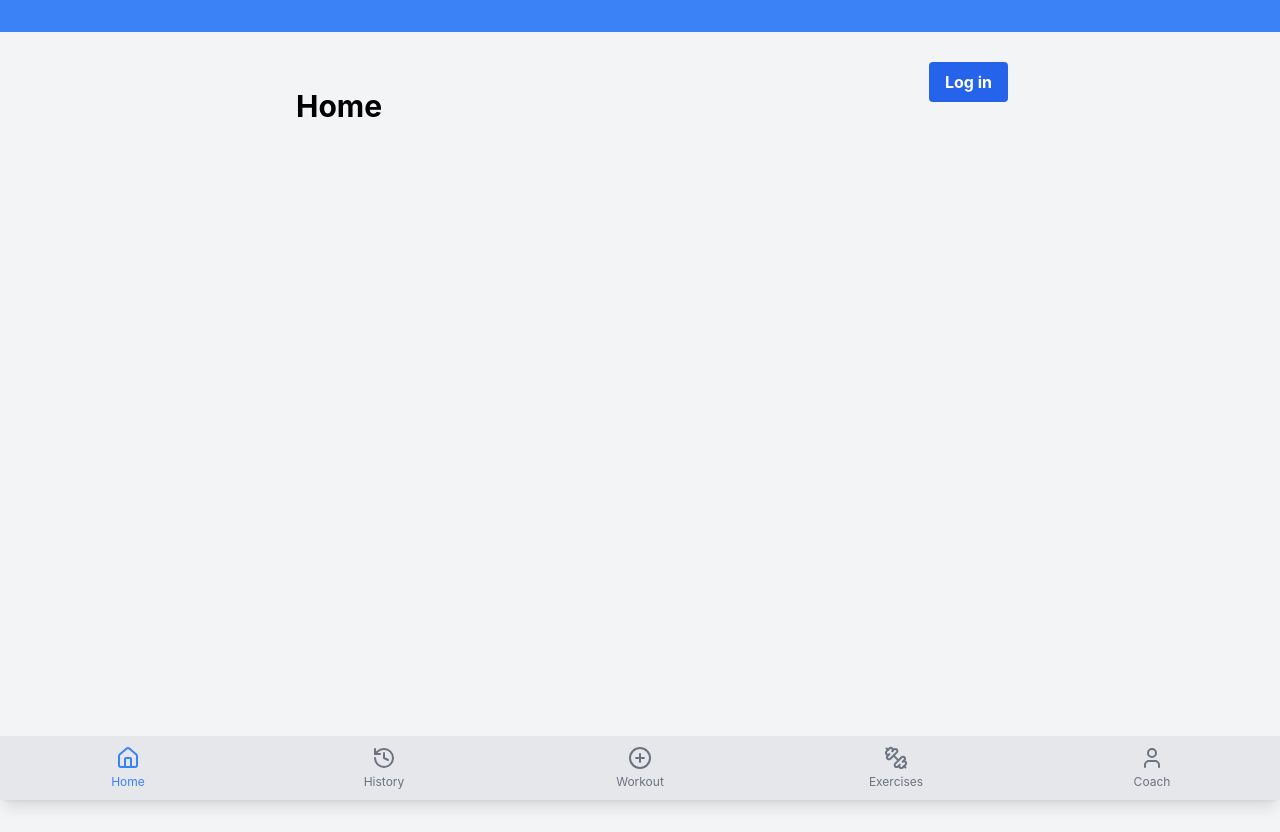
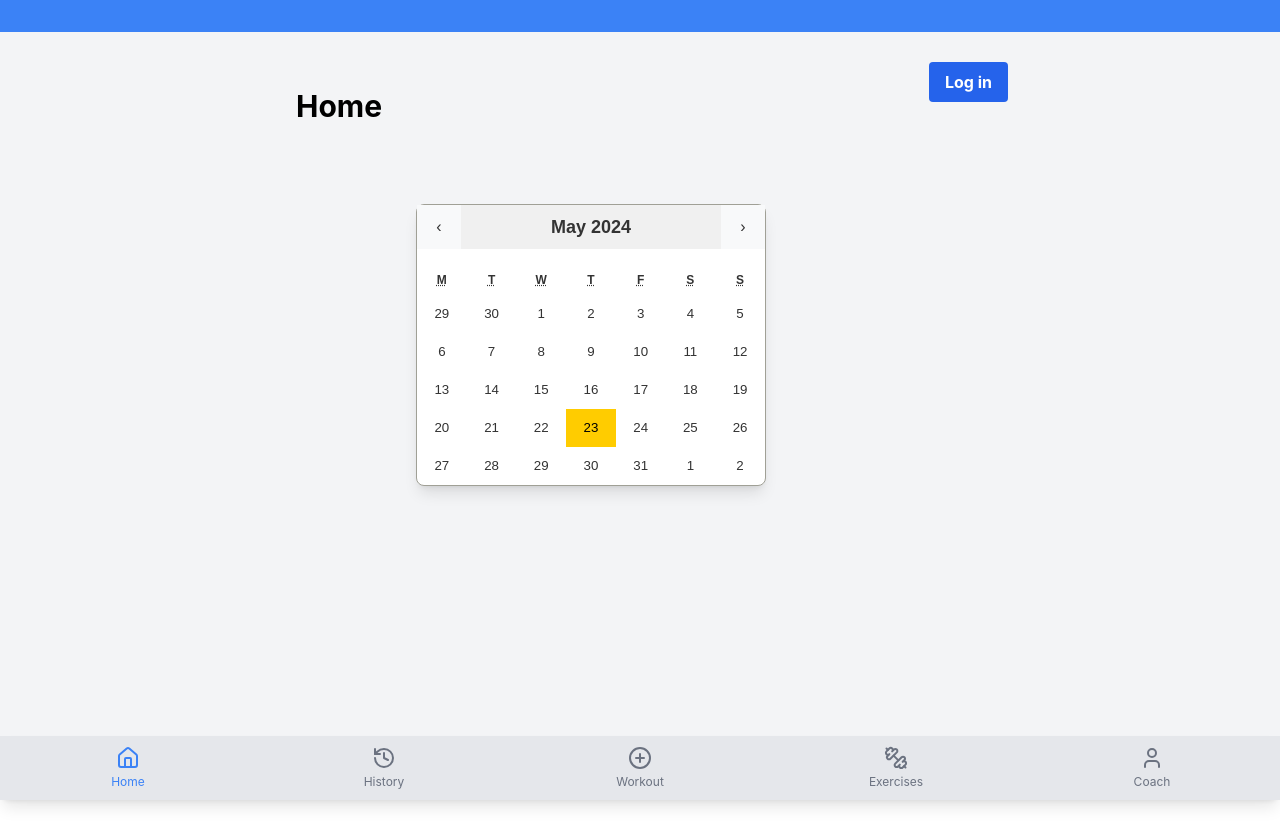
Before and after one commit to IbrahimElsa/fitness-app, a React (Create React App) app: page / in a window 1280 px wide. After the commit the page ends 800 px from the top, so only its background shows below. Built offline with nearby package versions, Linux system fonts and the light colour scheme; no server answers.

Commit message:
UI color changes, replaced bar chart w/ calender

```diff
--- a/package.json
+++ b/package.json
@@ -13,6 +13,7 @@
     "framer-motion": "^11.2.10",
     "lucide-react": "^0.396.0",
     "react": "^18.2.0",
+    "react-calendar": "^5.0.0",
     "react-dom": "^18.2.0",
     "react-router-dom": "^6.24.0",
     "react-scripts": "^5.0.1",
--- a/src/components/CustomBarChart.js
+++ /dev/null
@@ -1,51 +0,0 @@
-import React from "react";
-import { BarChart, Bar, XAxis, YAxis, Tooltip, ResponsiveContainer } from 'recharts';
-import { useTheme } from '../components/ThemeContext';
-
-const CustomBarChart = ({ data }) => {
-    const { theme } = useTheme();
-    const textColor = theme === 'light' ? '#374151' : '#D1D5DB';
-    const barColor = '#8B5CF6';
-
-    const maxDays = Math.max(...data.map(item => item.days));
-
-    return (
-        <div className="w-full flex justify-center">
-            <div className="w-full max-w-3xl h-64 md:h-80">
-                <ResponsiveContainer width="100%" height="100%">
-                    <BarChart data={data} margin={{ top: 20, right: 20, left: -20, bottom: 5 }}>
-                        <XAxis
-                            dataKey="date"
-                            stroke={textColor}
-                            tickLine={false}
-                            axisLine={{ stroke: textColor, strokeWidth: 1 }}
-                        />
-                        <YAxis
-                            domain={[0, maxDays]}
-                            allowDecimals={false}
-                            stroke={textColor}
-                            tickLine={false}
-                            axisLine={{ stroke: textColor, strokeWidth: 1 }}
-                        />
-                        <Tooltip
-                            cursor={{ fill: 'rgba(139, 92, 246, 0.1)' }}
-                            contentStyle={{
-                                backgroundColor: theme === 'light' ? 'white' : '#374151',
-                                borderColor: barColor,
-                                borderRadius: '8px'
-                            }}
-                            labelStyle={{ color: textColor }}
-                        />
-                        <Bar
-                            dataKey="days"
-                            fill={barColor}
-                            radius={[4, 4, 0, 0]}
-                        />
-                    </BarChart>
-                </ResponsiveContainer>
-            </div>
-        </div>
-    );
-};
-
-export default CustomBarChart;
--- /dev/null
+++ b/src/components/CustomCalendar.css
@@ -0,0 +1,120 @@
+
+/* Light theme styles */
+.light-theme .react-calendar {
+  background-color: white;
+  color: #333;
+}
+
+.light-theme .react-calendar__tile {
+  color: #333;
+}
+
+.light-theme .react-calendar__tile--now {
+  background: #ffcc00;
+  color: black;
+}
+
+.light-theme .react-calendar__tile--active {
+  background: #007bff;
+  color: white;
+}
+
+.light-theme .react-calendar__tile--gym-visit {
+  background: #007bff;
+  color: white;
+}
+
+.light-theme .react-calendar__tile--gym-today {
+  background: #28a745;
+  color: white;
+}
+
+.light-theme .react-calendar__navigation {
+  background-color: #f8f9fa;
+}
+
+.light-theme .react-calendar__navigation__label {
+  color: #333;
+  font-weight: bold;
+}
+
+.light-theme .react-calendar__navigation__arrow {
+  color: #333;
+}
+
+/* Dark theme styles */
+.dark-theme .react-calendar {
+  background-color: #333;
+  color: white;
+}
+
+.dark-theme .react-calendar__tile {
+  color: white;
+}
+
+.dark-theme .react-calendar__tile--now {
+  background: #ffe066;
+  color: black;
+}
+
+.dark-theme .react-calendar__tile--active {
+  background: #1a73e8;
+  color: white;
+}
+
+.dark-theme .react-calendar__tile--gym-visit {
+  background: #1a73e8;
+  color: white;
+}
+
+.dark-theme .react-calendar__tile--gym-today {
+  background: #28a745;
+  color: white;
+}
+
+.dark-theme .react-calendar__navigation {
+  background-color: #222;
+}
+
+.dark-theme .react-calendar__navigation button {
+  background-color: #222;
+  color: white;
+  transition: background-color 0.1s ease, color 0.1s ease;
+}
+
+.dark-theme .react-calendar__navigation__label {
+  color: white;
+  font-weight: bold;
+}
+
+.dark-theme .react-calendar__navigation__arrow {
+  color: white;
+}
+
+/* New styles for immediate feedback on arrow press */
+.dark-theme .react-calendar__navigation button:active {
+  background-color: #444;
+  color: #ddd;
+}
+
+.dark-theme .react-calendar__navigation button:hover {
+  background-color: #333;
+}
+
+.dark-theme .react-calendar__navigation button:focus {
+  outline: none;
+  background-color: #333;
+}
+
+.dark-theme .react-calendar__navigation__label,
+.dark-theme .react-calendar__navigation__prev-button,
+.dark-theme .react-calendar__navigation__next-button {
+  background-color: #222;
+}
+
+/* Ensure arrow buttons maintain their style when active */
+.dark-theme .react-calendar__navigation__prev-button:active,
+.dark-theme .react-calendar__navigation__next-button:active {
+  background-color: #444;
+  color: #ddd;
+}
--- /dev/null
+++ b/src/components/CustomCalendar.js
@@ -0,0 +1,53 @@
+import React from "react";
+import Calendar from "react-calendar";
+import 'react-calendar/dist/Calendar.css';
+import './CustomCalendar.css';
+import { useTheme } from "../components/ThemeContext";
+
+const CustomCalendar = ({ gymVisits }) => {
+  const { theme } = useTheme();
+
+  const tileClassName = ({ date, view }) => {
+    if (view === 'month') {
+      const isToday = new Date().toDateString() === date.toDateString();
+      const isGymVisit = gymVisits.some(visit => visit.toDateString() === date.toDateString());
+      const yesterday = new Date();
+      yesterday.setDate(yesterday.getDate() - 1);
+      const isYesterdayGymVisit = gymVisits.some(visit => visit.toDateString() === yesterday.toDateString());
+
+      if (isToday && isGymVisit) {
+        return 'react-calendar__tile--gym-today';
+      } else if (isYesterdayGymVisit && yesterday.toDateString() === date.toDateString()) {
+        return 'react-calendar__tile--gym-visit';
+      } else if (isGymVisit) {
+        return 'react-calendar__tile--gym-visit';
+      } else if (isToday) {
+        return 'react-calendar__tile--now';
+      }
+    }
+    return null;
+  };
+
+  return (
+    <div className={`w-full flex justify-center p-4 ${theme === 'light' ? 'light-theme' : 'dark-theme'}`}>
+      <div className="w-full max-w-md">
+        <Calendar
+          tileClassName={tileClassName}
+          className="shadow-lg rounded-lg border-none"
+          formatShortWeekday={(locale, date) => ['S', 'M', 'T', 'W', 'T', 'F', 'S'][date.getDay()]}
+          next2Label={null}
+          prev2Label={null}
+          minDetail="month"
+          maxDetail="month"
+          navigationLabel={({ date }) =>
+            <span className="react-calendar__navigation__label text-lg font-semibold">
+              {date.toLocaleString('default', { month: 'long', year: 'numeric' })}
+            </span>
+          }
+        />
+      </div>
+    </div>
+  );
+};
+
+export default CustomCalendar;
--- a/src/components/ExerciseSet.js
+++ b/src/components/ExerciseSet.js
@@ -74,14 +74,14 @@ const ExerciseSet = ({ exercise, sets, handleSetChange, currentUser, handleRemov
     : 'bg-gray-600 text-white';
 
   return (
-    <div className={`exercise-set ${containerClass} p-4 rounded-lg shadow-md mb-4`}>
+    <div className={`exercise-set ${containerClass} p-4 rounded-lg shadow-md m-3`}>
       <h3 className="text-xl font-semibold mb-4">{exercise.Name}</h3>
       <div className='grid grid-cols-5 gap-4 mb-2 text-sm font-medium'>
         <h4>Set</h4>
         <h4>Prev Workout</h4>
         <h4>Weight</h4>
         <h4>Reps</h4>
-        <div></div> {/* Placeholder for the delete button */}
+        <div></div>
       </div>
       {localSets.map((set, index) => (
         <div
@@ -119,7 +119,7 @@ const ExerciseSet = ({ exercise, sets, handleSetChange, currentUser, handleRemov
           {index === localSets.length - 1 && (
             <button
               onClick={deleteLastSet}
-              className="text-red-600 hover:text-red-800 transition duration-150 ease-in-out"
+              className="text-red-600 hover:text-red-800 transition duration-150 ease-in-out pl-3 border-2"
             >
               X
             </button>
--- a/src/pages/Exercises.js
+++ b/src/pages/Exercises.js
@@ -36,7 +36,7 @@ function ExercisesPage() {
         exercise.Name.toLowerCase().includes(searchTerm.toLowerCase())
     );
 
-    const backgroundColor = theme === 'light' ? 'bg-white' : 'bg-gray-800';
+    const backgroundColor = theme === 'light' ? 'bg-white' : 'bg-gray-900';
     const textColor = theme === 'light' ? 'text-gray-900' : 'text-white';
     const cardBackgroundColor = theme === 'light' ? 'bg-white' : 'bg-gray-700';
 
--- a/src/pages/History.js
+++ b/src/pages/History.js
@@ -11,7 +11,7 @@ function HistoryPage() {
     const { currentUser } = useAuth();
     const [workouts, setWorkouts] = useState([]);
 
-    const containerClass = theme === 'light' ? 'bg-white text-black' : 'bg-gray-800 text-white';
+    const containerClass = theme === 'light' ? 'bg-white text-black' : 'bg-gray-900 text-white';
 
     useEffect(() => {
         if (!currentUser) {
--- a/src/pages/Home.js
+++ b/src/pages/Home.js
@@ -1,13 +1,12 @@
-import React, { useState, useEffect } from "react";
+import React, { useState, useEffect, useRef } from "react";
 import { useNavigate, Link } from "react-router-dom";
 import Navbar from "../components/Navbar";
 import MobileNavbar from "../components/MobileNavbar";
-import CustomBarChart from "../components/CustomBarChart";
+import CustomCalendar from "../components/CustomCalendar";
 import { useAuth } from "../AuthContext";
 import { FontAwesomeIcon } from '@fortawesome/react-fontawesome';
 import { faUserCircle } from '@fortawesome/free-solid-svg-icons';
 import { useTheme } from "../components/ThemeContext";
-import { format, startOfWeek, subWeeks } from 'date-fns';
 import { getDocs, collection, query, getDoc, doc } from 'firebase/firestore';
 import { db } from "../firebaseConfig";
 
@@ -16,8 +15,9 @@ function Home() {
   const { currentUser } = useAuth();
   const [dropdownOpen, setDropdownOpen] = useState(false);
   const { toggleTheme, theme, themeCss } = useTheme();
-  const [data, setData] = useState([]);
+  const [gymVisits, setGymVisits] = useState([]);
   const [profilePic, setProfilePic] = useState(null);
+  const dropdownRef = useRef(null);
 
   useEffect(() => {
     const fetchWorkouts = async () => {
@@ -29,35 +29,10 @@ function Home() {
       const snapshot = await getDocs(q);
       const workouts = snapshot.docs.map(doc => {
         const workoutData = doc.data();
-        return {
-          ...workoutData,
-          date: workoutData.timestamp && workoutData.timestamp.toDate ? workoutData.timestamp.toDate() : new Date(workoutData.timestamp),
-        };
+        return new Date(workoutData.timestamp);
       });
 
-      const calculateWeeklyGymVisits = () => {
-        const sundays = [];
-        let today = new Date();
-        const startOfThisWeek = startOfWeek(today, { weekStartsOn: 0 }); // Sunday as the start of the week
-
-        for (let i = 0; i < 6; i++) {
-          const weekStart = subWeeks(startOfThisWeek, i);
-          const weekEnd = subWeeks(startOfThisWeek, i - 1);
-
-          const visits = workouts.filter(workout =>
-            workout.date >= weekStart && workout.date < weekEnd
-          ).length;
-
-          sundays.unshift({
-            date: format(weekStart, 'MM-dd'),
-            days: visits,
-          });
-        }
-
-        return sundays;
-      };
-
-      setData(calculateWeeklyGymVisits());
+      setGymVisits(workouts);
     };
 
     fetchWorkouts();
@@ -75,18 +50,32 @@ function Home() {
     fetchProfilePic();
   }, [currentUser]);
 
+  useEffect(() => {
+    const handleClickOutside = (event) => {
+      if (dropdownRef.current && !dropdownRef.current.contains(event.target)) {
+        setDropdownOpen(false);
+      }
+    };
+
+    document.addEventListener('mousedown', handleClickOutside);
+
+    return () => {
+      document.removeEventListener('mousedown', handleClickOutside);
+    };
+  }, [dropdownRef]);
+
   const handleToggleDropdown = () => {
     setDropdownOpen(!dropdownOpen);
   };
 
   return (
-    <div className={`${themeCss[theme]}`}>
+    <div className={`${themeCss[theme]} min-h-screen flex flex-col`}>
       <Navbar />
-      <div className="flex flex-col h-screen items-center"> {/* Center content horizontally */}
+      <div className="flex flex-col h-full items-center"> {/* Center content horizontally */}
         <div className="px-4 py-2 flex justify-between items-center w-full max-w-3xl"> {/* Add max width */}
           <h1 className="text-3xl pt-12 pl-6 font-bold">Home</h1>
           {currentUser ? (
-            <div className="relative">
+            <div className="relative" ref={dropdownRef}>
               {profilePic ? (
                 <img
                   src={profilePic}
@@ -103,7 +92,7 @@ function Home() {
                 />
               )}
               {dropdownOpen && (
-                <div className={`absolute right-0 mt-2 py-2 w-48 rounded-md shadow-xl z-20 ${themeCss[theme]}`}>
+                <div className={`absolute right-0 mt-2 py-2 w-48 rounded-md shadow-xl z-20 ${theme === 'light' ? 'bg-white text-black' : 'bg-gray-700 text-white'}`}>
                   <Link to="/profile" className="block px-4 py-2 text-sm capitalize hover:bg-blue-500 hover:text-white">
                     Profile
                   </Link>
@@ -129,7 +118,7 @@ function Home() {
           )}
         </div>
         <div className="flex flex-col items-center flex-1 w-full max-w-3xl p-4 mt-10"> {/* Center content and add max width */}
-          <CustomBarChart data={data} />
+          <CustomCalendar gymVisits={gymVisits} />
         </div>
       </div>
       <MobileNavbar />
```
Also changed, not shown: src/pages/ActiveWorkout.js (+4 -4 lines), 1 other file (tests, documents, lock files or other folders).
